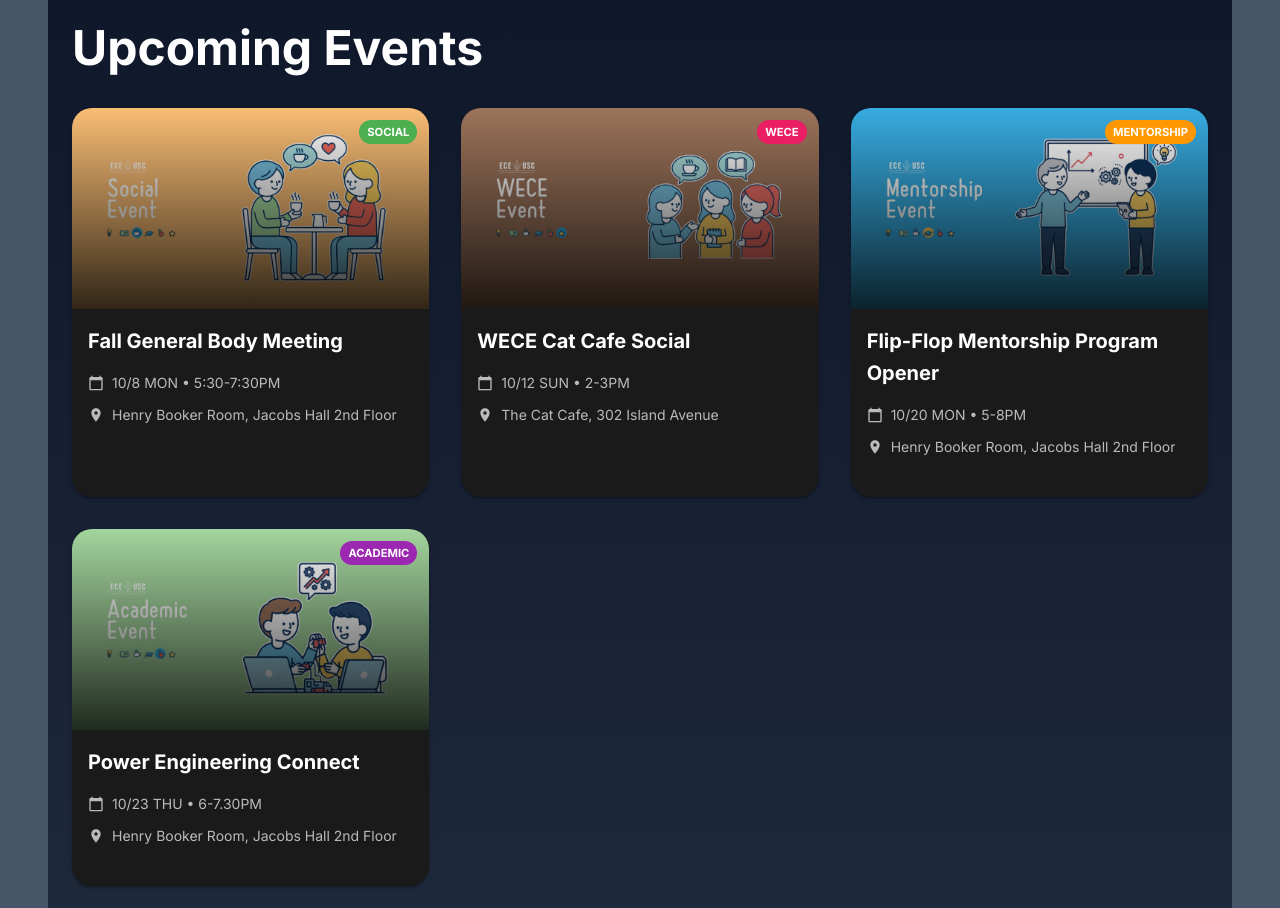
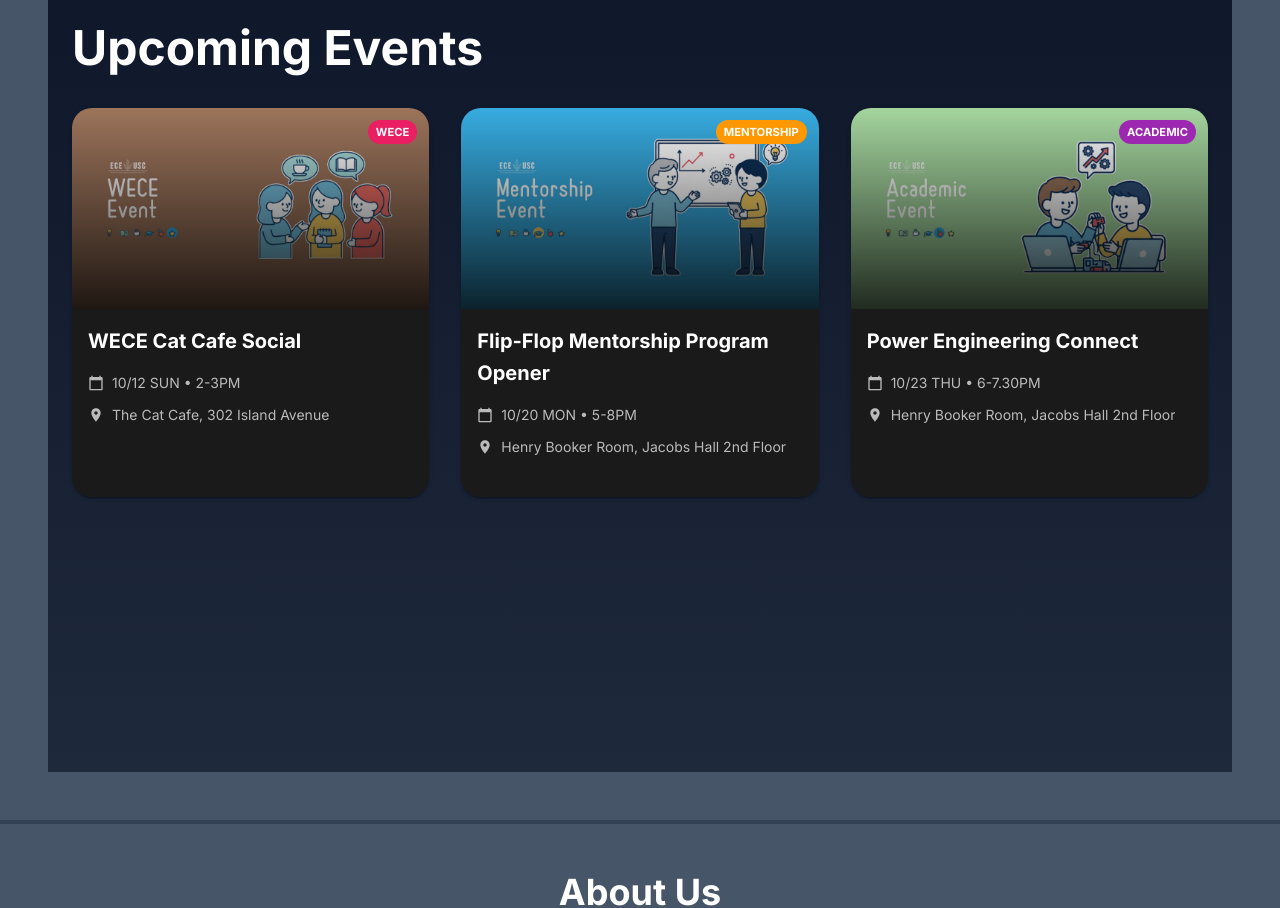
Before and after one commit to eceusc/eceusc.ucsd.edu, a Next.js app: page / in a window 1280 px wide. Shown: the part 800-1708 px from the top of the page. Built offline with nearby package versions, Linux system fonts and the light colour scheme.

Commit message:
Removed gbm from upcoming events and updated team page

```diff
--- a/src/components/upcomingEvents.tsx
+++ b/src/components/upcomingEvents.tsx
@@ -4,15 +4,6 @@ import EventsGrid from "./eventCard";
 import { Event } from "@/app/types";
 
 const eventsList : Event[] = [
-    {
-      title: 'Fall General Body Meeting',
-      date: '10/8 MON',
-      time: '5:30-7:30PM',
-      location: 'Henry Booker Room, Jacobs Hall 2nd Floor',
-      information: 'Join us for our Fall GBM! Learn about our organization, fall plans, and enjoy free pizza while meeting fellow ECE students.',
-      tag: 'social',
-      rsvpLink: 'https://forms.google.com/example1',
-    },
     {
       title: 'WECE Cat Cafe Social',
       date: '10/12 SUN',
```
